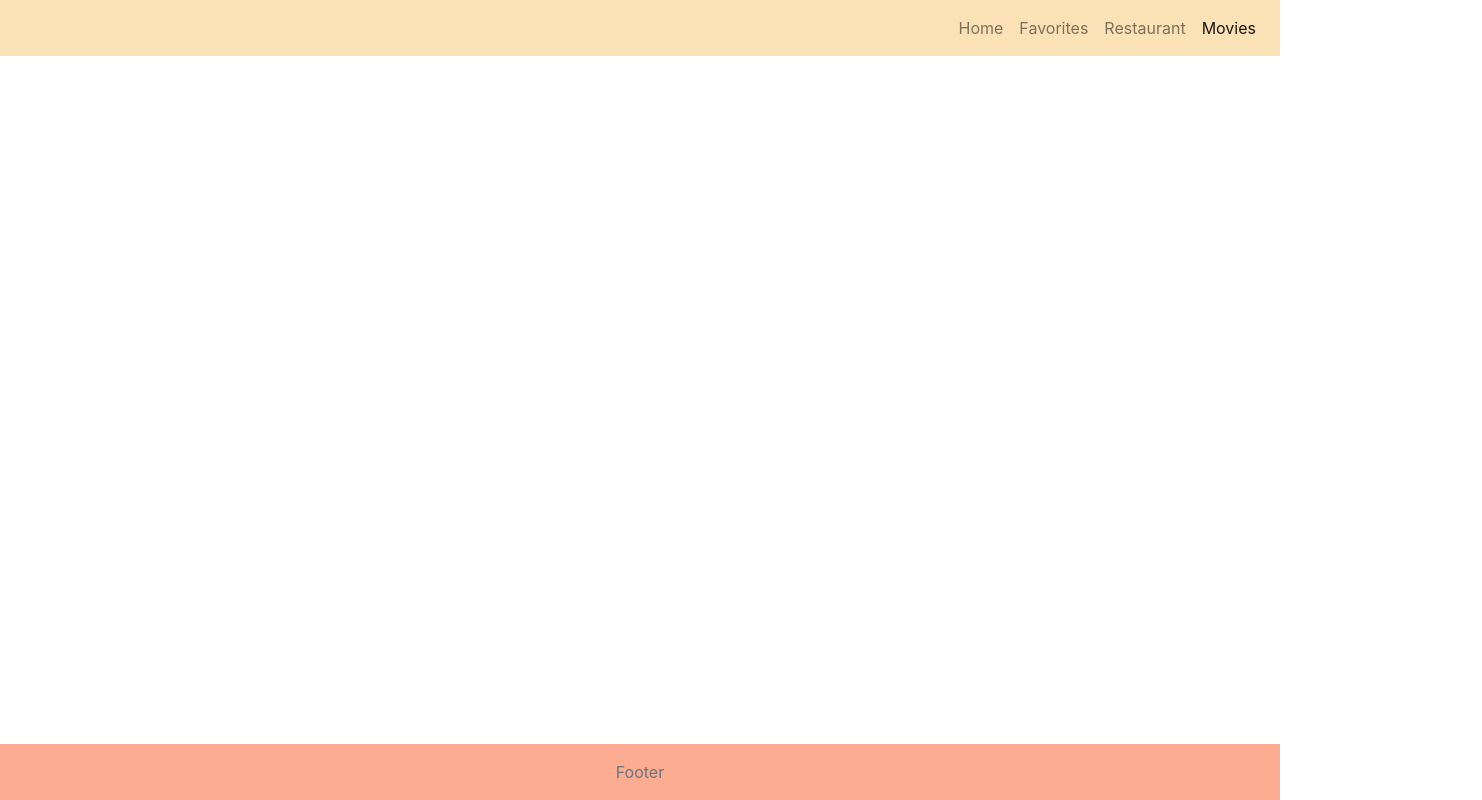
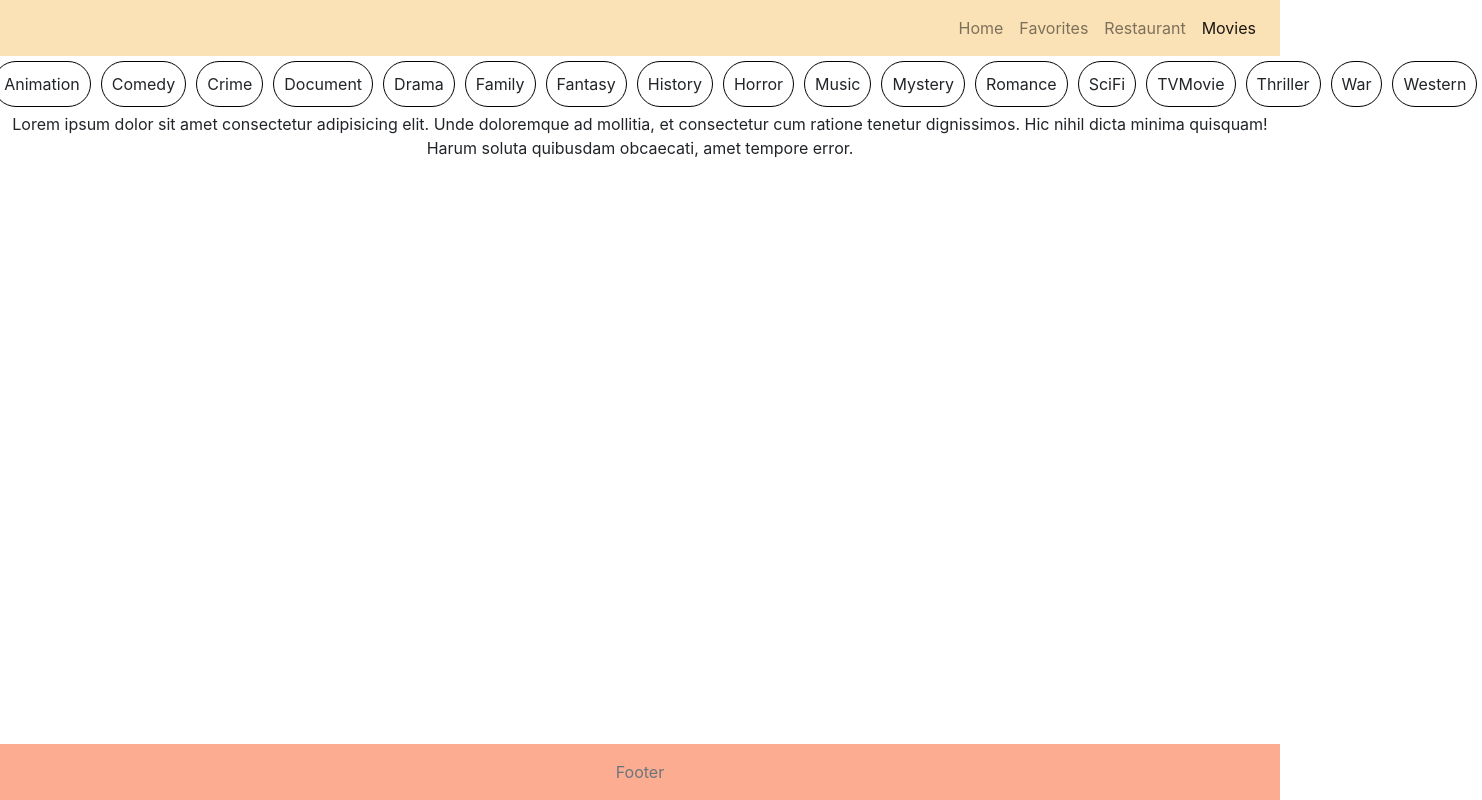
Before and after one commit to katean004/Spontaneous-Weekend-3.0, a React (Create React App) app in the folder client/: page /movie in a window 1280 px wide. Shown: the whole page, 1482 px wide, since content can reach past the window. Built offline with nearby package versions, Linux system fonts and the light colour scheme; no server answers.

Commit message:
Testing favorites and trying to have placeholder for Movie page before user sees movies

```diff
--- a/client/src/pages/Movie.css
+++ b/client/src/pages/Movie.css
@@ -1,7 +1,9 @@
 .genre_button {
   border: 1px solid black;
   margin: 5px;
-  padding: 5px;
+  padding: 10px;
+  cursor: pointer;
+  border-radius: 40px;;
 }
 
 .genres_bar {
@@ -33,7 +35,7 @@
   display: block;
   margin-left: auto;
   margin-right: auto;
-  margin-top: 50px;
+  margin-top: 200px;
   width: 50%;
   padding: 20px;
 }
--- a/client/src/pages/Movie.js
+++ b/client/src/pages/Movie.js
@@ -35,7 +35,8 @@ class Movie extends React.Component {
 
     this.state = {
       featuredMovieData: null,
-      movieData: this.discover()
+      // movieData: this.discover()
+      movieData: []
     };
   }
 
@@ -102,16 +103,22 @@ class Movie extends React.Component {
   render() {
     return (
       <div className="App">
-        {this.state.movieData ? (
+        <div className="genres">
+          <GenresBar genres={genres} updateDiscover={this.updateDiscover} />
+        </div>
+        {this.state.movieData.length ? (
+          <div className="movieDataInfo">
+            <MovieMain movies={this.state.movieData} />
+          </div>
+        ) : (
+          // ==========Make this into a card.==========
           <div>
-            <div className="genres">
-              <GenresBar genres={genres} updateDiscover={this.updateDiscover} />
-            </div>
-            <div className="movieDataInfo">
-              <MovieMain movies={this.state.movieData} />
-            </div>
+            Lorem ipsum dolor sit amet consectetur adipisicing elit. Unde
+            doloremque ad mollitia, et consectetur cum ratione tenetur
+            dignissimos. Hic nihil dicta minima quisquam! Harum soluta quibusdam
+            obcaecati, amet tempore error.
           </div>
-        ) : null}
+        )}
       </div>
     );
   }
@@ -139,6 +146,8 @@ const MovieBox = props => {
       </Fade>
       <Fade>
         <div className="movieInfo">
+          {/* Take the movie and save it into the back end. consider Redux or context  */}
+          <button onClick={()=> console.log("Favorite", props.movie)}>Favorite</button>
           <h6>Rating</h6>
           <p className="movie_vote_average">
             <i className="star_icon fas fa-star"></i>
```
